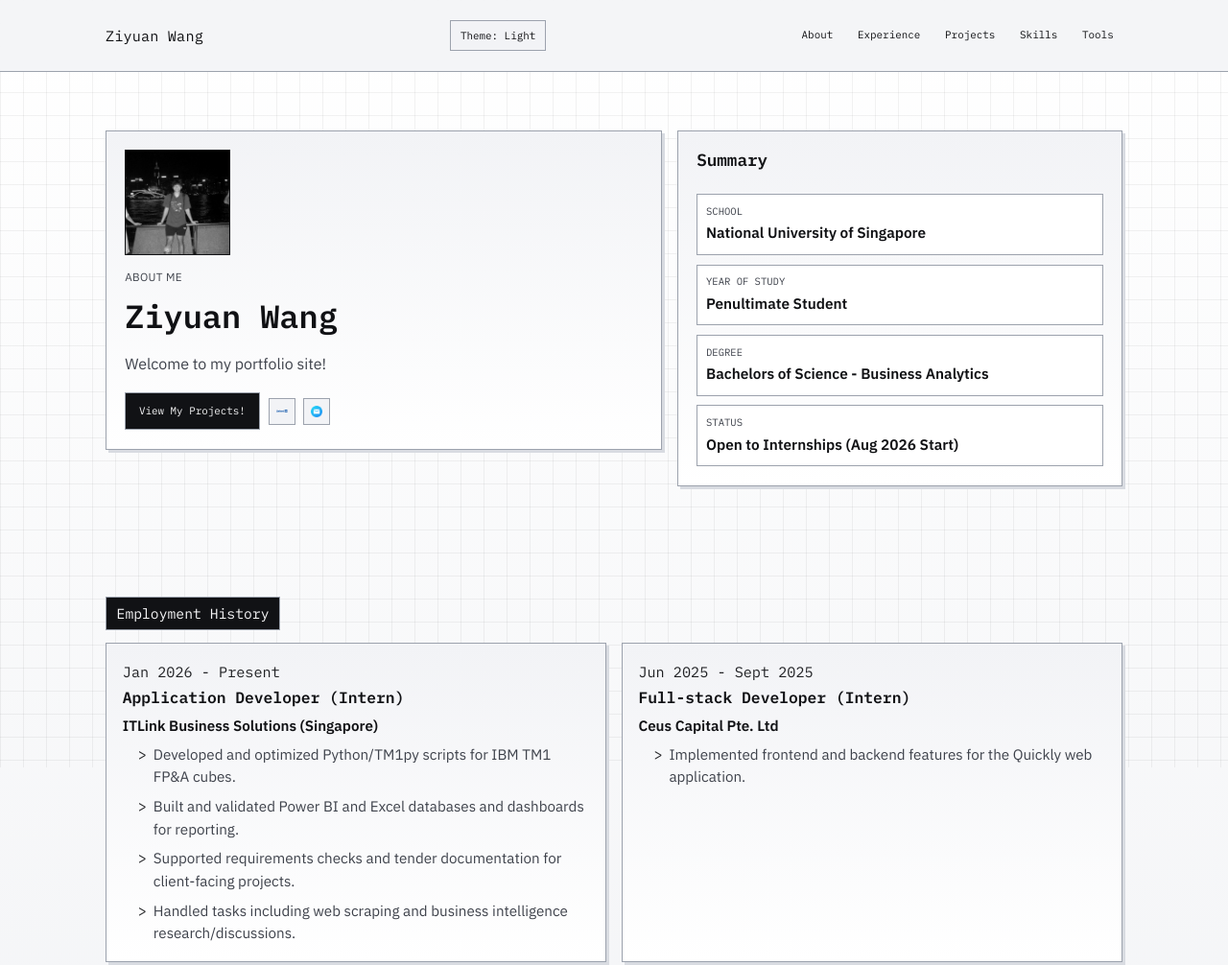
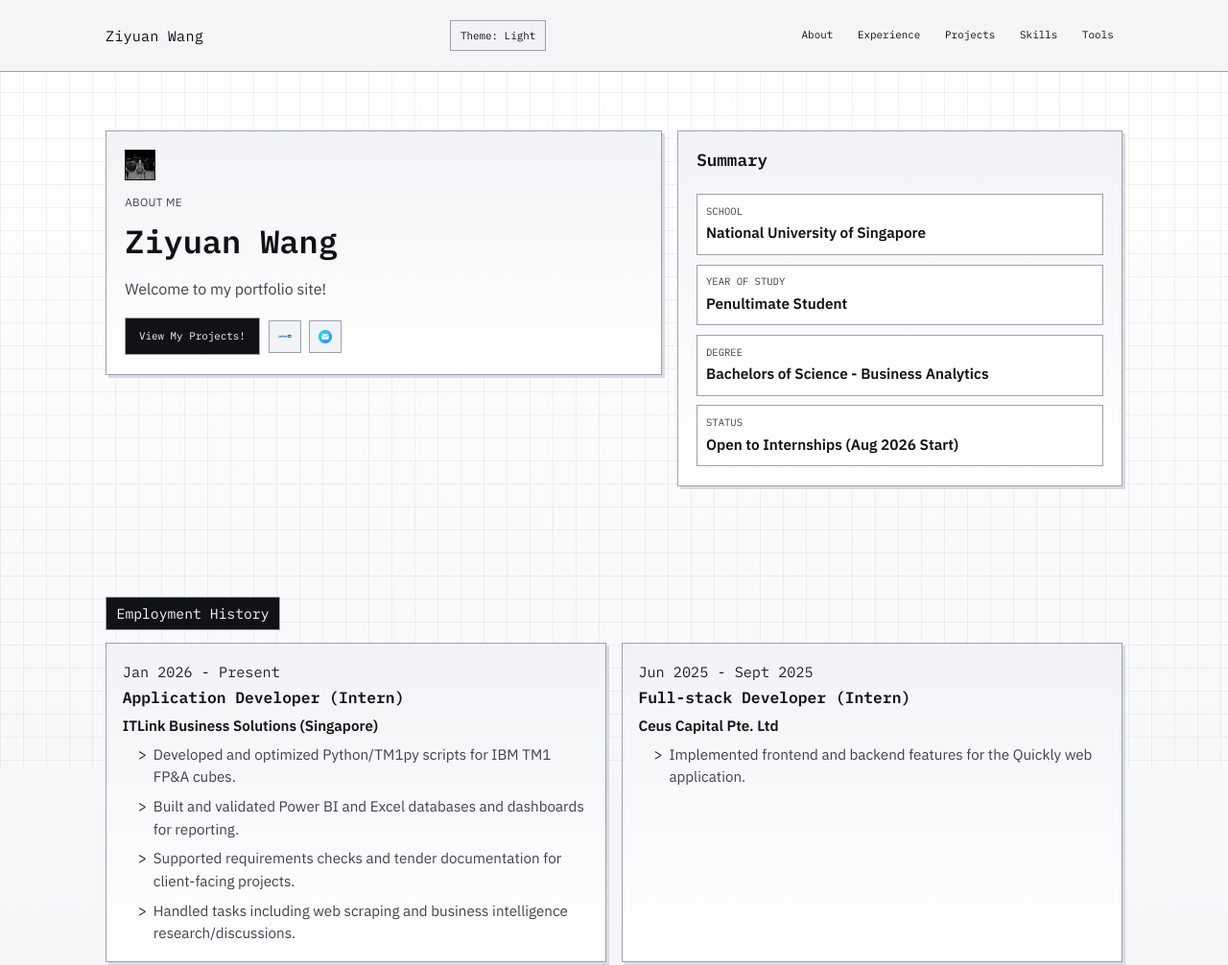
Before and after one commit to ziiiyuann/ziyuan_website, a plain HTML site: page index.html in a window 1280 px wide. Shown: the top 1006 px of the page at 96% size. Drawn offline with Linux system fonts and the light colour scheme.

Commit message:
Tune hero portrait and social icon sizes

```diff
--- a/styles.css
+++ b/styles.css
@@ -170,7 +170,7 @@ h3,
 
 .hero-photo {
   margin: 0 0 0.85rem;
-  width: clamp(72px, 18vw, 110px);
+  width: clamp(26px, 2rem, 34px);
   aspect-ratio: 1 / 1;
   overflow: hidden;
   border: 1px solid var(--line);
@@ -282,8 +282,8 @@ li {
 }
 
 .icon-btn {
-  width: 28px;
-  height: 28px;
+  width: 34px;
+  height: 34px;
   display: inline-flex;
   align-items: center;
   justify-content: center;
@@ -305,8 +305,8 @@ body[data-theme="light"] .icon-btn:hover {
 }
 
 .icon-btn img {
-  width: 12px;
-  height: 12px;
+  width: 14px;
+  height: 14px;
   object-fit: contain;
   display: block;
 }
```
